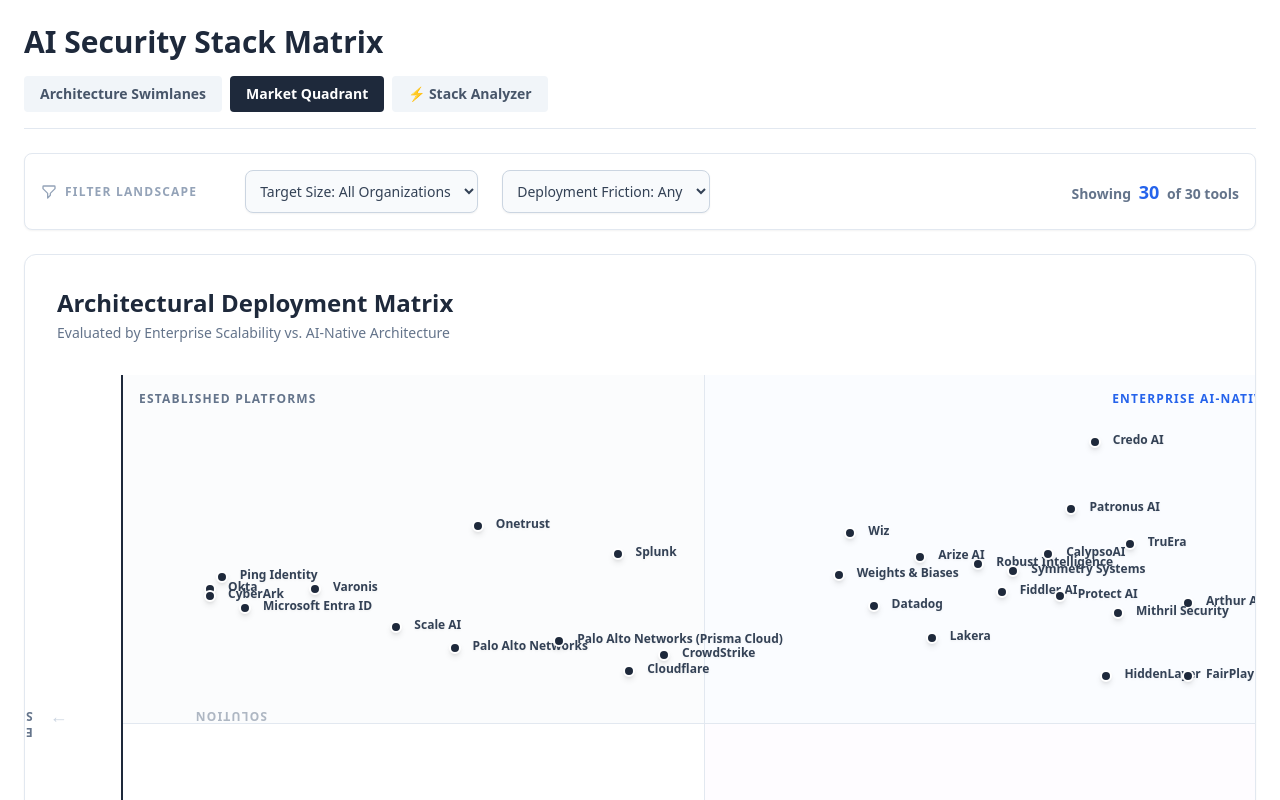
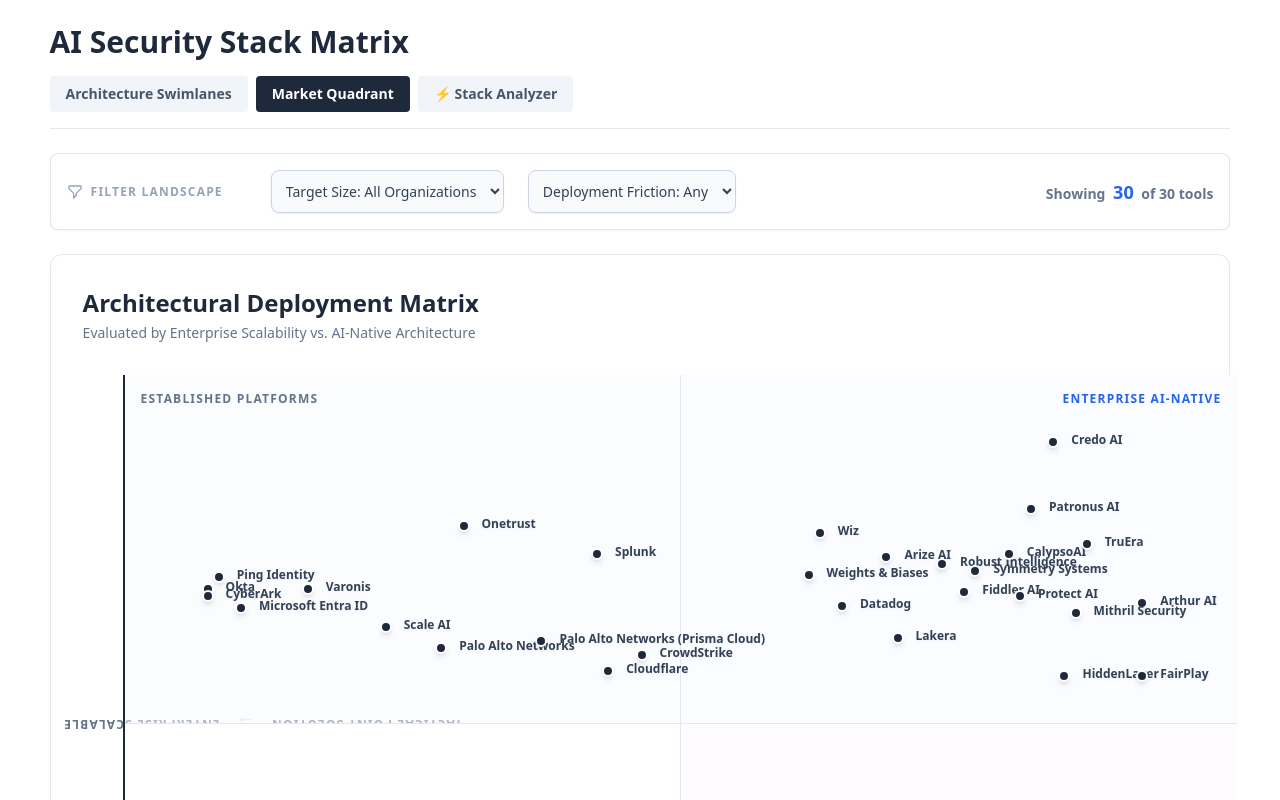
Before and after one commit to stacksolutions-com/ai-security-stack-matrix, a React (Vite) app: page / in a window 1280 px wide. Both pictures are taken after a click on the button "Market Quadrant". Shown: the top 800 px of the page. Built offline with nearby package versions, Linux system fonts and the light colour scheme.

Commit message:
Expand app width and fix y-axis rotation

```diff
--- a/src/App.jsx
+++ b/src/App.jsx
@@ -37,7 +37,7 @@
   }
 
   return (
-    <div className="max-w-7xl mx-auto p-6 text-slate-900 font-sans">
+    <div className="w-full max-w-[96vw] mx-auto p-6 text-slate-900 font-sans">
       <header className="mb-6 flex justify-between items-end border-b border-slate-200 pb-4">
         <div>
           <h1 className="text-3xl font-bold text-slate-800">AI Security Stack Matrix</h1>
--- a/src/components/QuadrantView.jsx
+++ b/src/components/QuadrantView.jsx
@@ -36,26 +36,27 @@
   }, [data]);
 
   return (
-    <div className="bg-white rounded-xl shadow-sm border border-slate-200 p-8 overflow-hidden">
+    <div className="bg-white rounded-xl shadow-sm border border-slate-200 p-8 overflow-visible">
       <div className="mb-8">
         <h3 className="text-2xl font-bold text-slate-800">Architectural Deployment Matrix</h3>
         <p className="text-slate-500 text-sm mt-1">Evaluated by Enterprise Scalability vs. AI-Native Architecture</p>
       </div>
 
-      {/* Added margins (ml-16, mb-12) to make room for the axis labels to live outside the box */}
-      <div className="relative w-full aspect-[4/3] max-h-[700px] border-l-2 border-b-2 border-slate-800 bg-white ml-16 mb-12 mt-4">
+      <div className="relative w-full aspect-[4/3] max-h-[700px] border-l-2 border-b-2 border-slate-800 bg-white ml-10 mb-10 mt-4">
 
-        {/* Fixed X-Axis Label */}
-        <div className="absolute -bottom-12 left-1/2 -translate-x-1/2 font-bold text-slate-500 tracking-widest uppercase text-xs flex items-center whitespace-nowrap">
+        {/* X-Axis */}
+        <div className="absolute -bottom-10 left-1/2 -translate-x-1/2 font-bold text-slate-500 tracking-widest uppercase text-xs flex items-center whitespace-nowrap">
           Legacy Architecture <span className="mx-4 text-lg text-slate-300">→</span> Purpose-Built AI-Native
         </div>
 
-        {/* Fixed Y-Axis Label (Forced width and centered before rotating) */}
-        <div className="absolute top-1/2 -left-[14rem] -translate-y-1/2 -rotate-90 font-bold text-slate-500 tracking-widest uppercase text-xs flex items-center justify-center w-96 origin-center">
-          Tactical Point Solution <span className="mx-4 text-lg text-slate-300">→</span> Enterprise Scalable
+        {/* Y-Axis (Fixed Rotation) */}
+        <div className="absolute top-1/2 -left-12 -translate-y-1/2 origin-center -rotate-90">
+          <div className="font-bold text-slate-500 tracking-widest uppercase text-xs flex items-center whitespace-nowrap">
+            Tactical Point Solution <span className="mx-4 text-lg text-slate-300">→</span> Enterprise Scalable
+          </div>
         </div>
 
-        {/* Plain English Quadrant Labels */}
+        {/* Quadrant Labels */}
         <div className="absolute inset-0 grid grid-cols-2 grid-rows-2">
           <div className="border-r border-b border-slate-200 bg-slate-50/50 relative"><span className="absolute top-4 left-4 text-slate-500 font-bold uppercase tracking-widest text-xs">Established Platforms</span></div>
           <div className="border-b border-slate-200 bg-blue-50/30 relative"><span className="absolute top-4 right-4 text-blue-600 font-bold uppercase tracking-widest text-xs">Enterprise AI-Native</span></div>
@@ -63,6 +64,7 @@
           <div className="bg-purple-50/30 relative"><span className="absolute bottom-4 right-4 text-purple-600 font-bold uppercase tracking-widest text-xs">Emerging AI Startups</span></div>
         </div>
 
+        {/* Data Points */}
         {plotData.map((v, i) => (
           <div key={i} className={`absolute transition-all duration-500 ${v.isDimmed ? 'opacity-15 grayscale pointer-events-none z-0' : 'group cursor-pointer z-10 hover:z-50'}`} style={{ left: `${v.x}%`, bottom: `${v.y}%` }}>
             <div className={`absolute -translate-x-1/2 -translate-y-1/2 w-3 h-3 rounded-full border-2 border-white shadow-md transition-colors ${v.isDimmed ? 'bg-slate-400' : 'bg-slate-800 group-hover:bg-blue-600'}`}></div>
```
